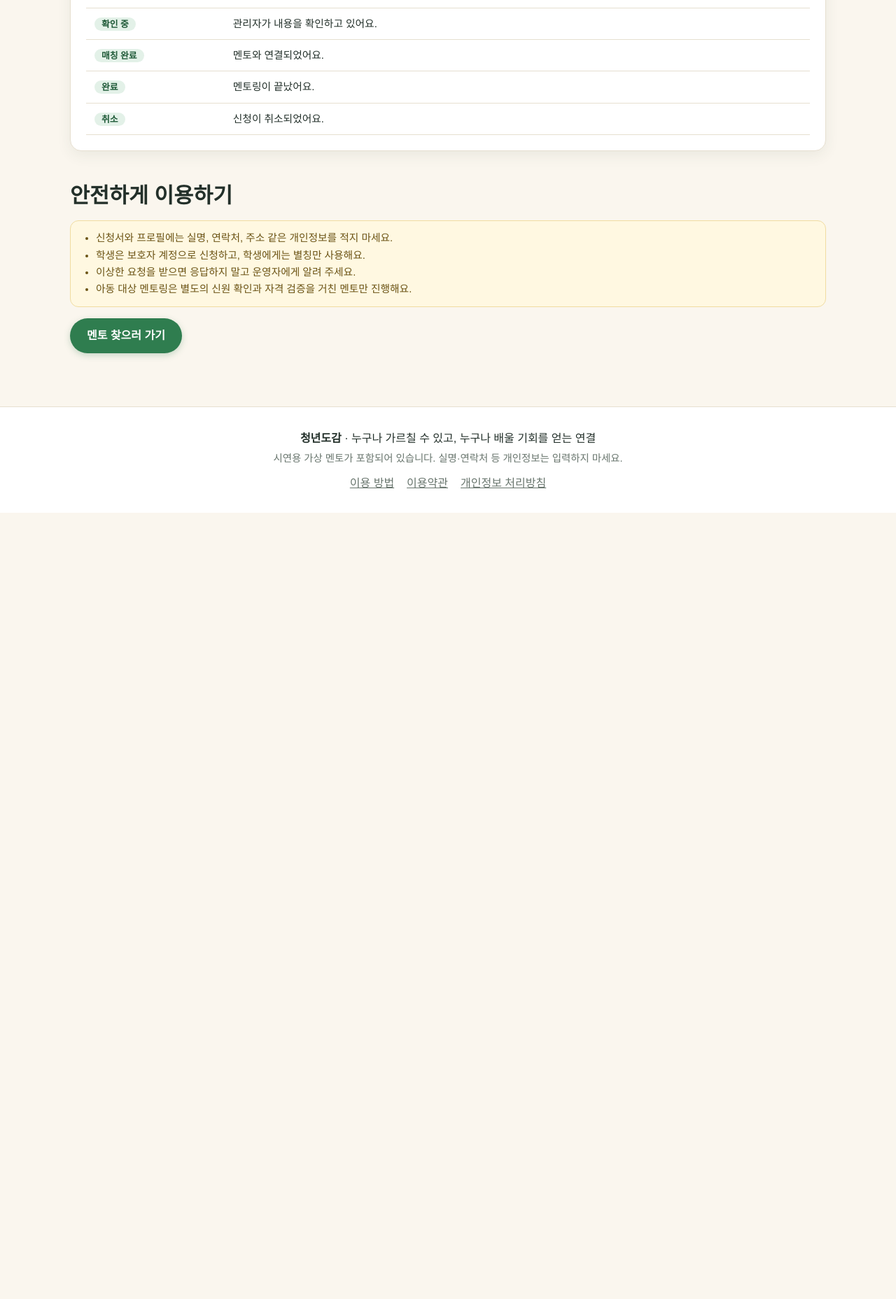
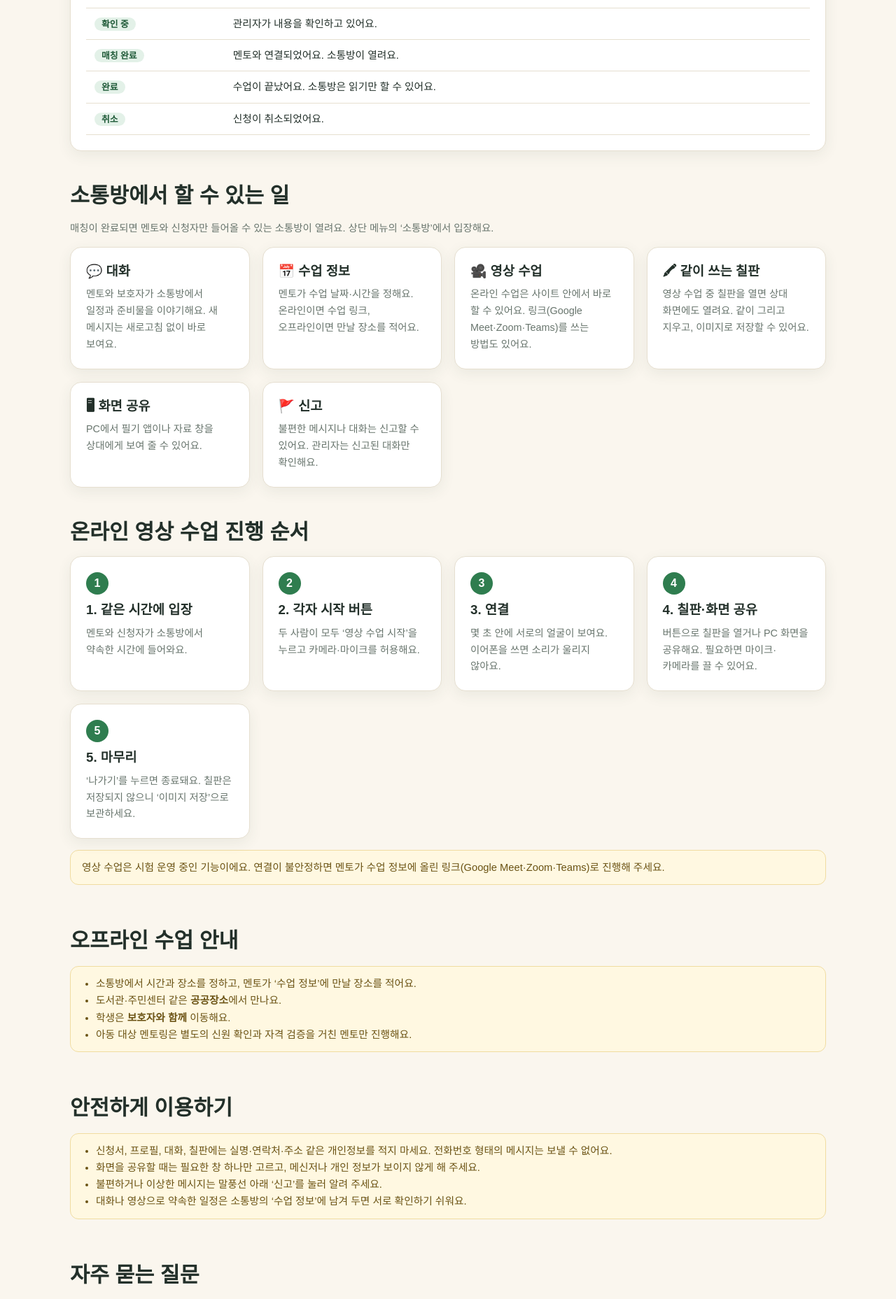
Before and after one commit to zwoo119/cheongdodogam, a React (Vite) app: page /how in a window 1280 px wide. Shown: the part 880-2737 px from the top of the page at 70% size. Before the commit the page ends 1613 px from the top, so only its background shows below. Built offline with nearby package versions, Linux system fonts and the light colour scheme; no server answers.

Commit message:
이용 방법 안내 보강

```diff
--- a/src/index.css
+++ b/src/index.css
@@ -187,3 +187,10 @@ html{-webkit-text-size-adjust:100%}
   .stage.split{grid-template-columns:1fr}
   .stage.split .vgrid{aspect-ratio:16/9;max-height:220px;width:100%}
 }
+.faq{display:grid;gap:10px;max-width:760px}
+.faq details{background:#fff;border:1px solid var(--ln);border-radius:14px;padding:4px 18px}
+.faq summary{cursor:pointer;font-weight:700;padding:12px 0;list-style:none;display:flex;justify-content:space-between;gap:12px}
+.faq summary::-webkit-details-marker{display:none}
+.faq summary::after{content:'＋';color:var(--g);font-weight:800}
+.faq details[open] summary::after{content:'－'}
+.faq p{margin:0 0 14px;color:var(--mu)}
--- a/src/pages/HowTo.jsx
+++ b/src/pages/HowTo.jsx
@@ -4,21 +4,54 @@ const MENTEE = [
   ['멘토 찾기', '분야, 활동 방식, 지원 언어로 원하는 멘토를 검색해요.'],
   ['프로필 확인', '소개, 가르칠 내용, 가능한 시간을 살펴봐요.'],
   ['1:1 신청', '학생 별칭과 희망 시간을 적어 신청서를 제출해요.'],
-  ['매칭 확인', '관리자 확인 후 신청 내역에서 상태가 바뀌어요.'],
+  ['관리자 매칭', '관리자가 확인한 뒤 ‘매칭 완료’로 바꾸면 소통방이 열려요.'],
 ]
 const MENTOR = [
   ['멘토 계정 가입', '가입할 때 ‘멘토’ 유형을 선택해요.'],
   ['프로필 등록', '전문 분야와 가능한 시간을 적어 등록해요.'],
   ['관리자 승인', '신원·자격 확인 후 승인되면 멘토 목록에 공개돼요.'],
-  ['멘토링 진행', '매칭된 학생과 약속한 방식으로 멘토링해요.'],
+  ['소통방에서 수업', '매칭이 완료되면 소통방에서 일정을 정하고 수업해요.'],
 ]
 const STATUS = [
   ['신청 접수', '신청서가 접수되었어요. 이 단계에서는 수정·취소할 수 있어요.'],
   ['확인 중', '관리자가 내용을 확인하고 있어요.'],
-  ['매칭 완료', '멘토와 연결되었어요.'],
-  ['완료', '멘토링이 끝났어요.'],
+  ['매칭 완료', '멘토와 연결되었어요. 소통방이 열려요.'],
+  ['완료', '수업이 끝났어요. 소통방은 읽기만 할 수 있어요.'],
   ['취소', '신청이 취소되었어요.'],
 ]
+const ROOM = [
+  ['💬 대화', '멘토와 보호자가 소통방에서 일정과 준비물을 이야기해요. 새 메시지는 새로고침 없이 바로 보여요.'],
+  ['📅 수업 정보', '멘토가 수업 날짜·시간을 정해요. 온라인이면 수업 링크, 오프라인이면 만날 장소를 적어요.'],
+  ['🎥 영상 수업', '온라인 수업은 사이트 안에서 바로 할 수 있어요. 링크(Google Meet·Zoom·Teams)를 쓰는 방법도 있어요.'],
+  ['🖍 같이 쓰는 칠판', '영상 수업 중 칠판을 열면 상대 화면에도 열려요. 같이 그리고 지우고, 이미지로 저장할 수 있어요.'],
+  ['🖥 화면 공유', 'PC에서 필기 앱이나 자료 창을 상대에게 보여 줄 수 있어요.'],
+  ['🚩 신고', '불편한 메시지나 대화는 신고할 수 있어요. 관리자는 신고된 대화만 확인해요.'],
+]
+const VIDEO = [
+  ['1. 같은 시간에 입장', '멘토와 신청자가 소통방에서 약속한 시간에 들어와요.'],
+  ['2. 각자 시작 버튼', '두 사람이 모두 ‘영상 수업 시작’을 누르고 카메라·마이크를 허용해요.'],
+  ['3. 연결', '몇 초 안에 서로의 얼굴이 보여요. 이어폰을 쓰면 소리가 울리지 않아요.'],
+  ['4. 칠판·화면 공유', '버튼으로 칠판을 열거나 PC 화면을 공유해요. 필요하면 마이크·카메라를 끌 수 있어요.'],
+  ['5. 마무리', '‘나가기’를 누르면 종료돼요. 칠판은 저장되지 않으니 ‘이미지 저장’으로 보관하세요.'],
+]
+const FAQ = [
+  ['카메라나 마이크가 안 켜져요', '주소창 왼쪽의 자물쇠 아이콘에서 카메라·마이크를 ‘허용’으로 바꿔 주세요. 다른 프로그램이나 탭이 카메라를 쓰고 있으면 닫고 다시 시도하세요.'],
+  ['영상이 서로 안 보여요', '두 사람이 같은 소통방에서 모두 ‘영상 수업 시작’을 눌렀는지 확인하세요. 학교·회사 와이파이에서는 연결이 막힐 수 있어요. 한쪽을 휴대폰 데이터로 바꾸거나, 멘토가 올려 둔 수업 링크를 이용해 주세요.'],
+  ['화면 공유 버튼이 없어요', '화면 공유는 PC의 Chrome·Edge 같은 브라우저에서만 쓸 수 있어요. 휴대폰에서는 종이 필기를 카메라로 비추거나 칠판을 이용해 주세요.'],
+  ['칠판 내용은 저장되나요?', '서버에는 저장되지 않아요. 수업 중에 ‘이미지 저장’을 눌러 내 기기에 보관하세요. 영상 수업을 나가면 칠판 내용은 사라져요.'],
+  ['수업이 녹화되나요?', '아니요. 영상과 음성은 두 사람의 기기끼리 직접 전달되며 서버에 저장되거나 녹화되지 않아요.'],
+  ['멘토는 신청을 언제 볼 수 있나요?', '관리자가 ‘매칭 완료’로 바꾼 뒤부터 멘토가 해당 신청과 소통방을 볼 수 있어요. 그 전에는 신청 내용이 멘토에게 보이지 않아요.'],
+  ['학생이 직접 가입하나요?', '아니요. 회원은 만 19세 이상 성인이에요. 학생은 보호자 계정으로 신청하고, 신청서에는 별칭만 적어요.'],
+  ['신청을 바꾸거나 취소하고 싶어요', '‘신청 내역’에서 상태가 ‘신청 접수’일 때 수정·취소할 수 있어요. 관리자가 확인 중이면 관리자에게 문의해 주세요.'],
+]
+
+function Steps({ items }) {
+  return (
+    <div className="grid steps">
+      {items.map(([t, d]) => <div key={t} className="card"><h3>{t}</h3><p className="muted" style={{ margin: 0 }}>{d}</p></div>)}
+    </div>
+  )
+}
 
 export default function HowTo() {
   return (
@@ -26,17 +59,13 @@ export default function HowTo() {
       <section className="sec">
         <h2>멘티 이용 방법</h2>
         <p className="muted">학생의 보호자, 또는 직접 배우고 싶은 성인이 이용해요.</p>
-        <div className="grid steps">
-          {MENTEE.map(([t, d]) => <div key={t} className="card"><h3>{t}</h3><p className="muted" style={{ margin: 0 }}>{d}</p></div>)}
-        </div>
+        <Steps items={MENTEE} />
       </section>
 
       <section className="sec">
         <h2>멘토 이용 방법</h2>
         <p className="muted">재능을 나누고 싶은 대학생, 직장인, 전문 강사, 지역 주민이 이용해요.</p>
-        <div className="grid steps">
-          {MENTOR.map(([t, d]) => <div key={t} className="card"><h3>{t}</h3><p className="muted" style={{ margin: 0 }}>{d}</p></div>)}
-        </div>
+        <Steps items={MENTOR} />
       </section>
 
       <section className="sec">
@@ -50,14 +79,52 @@ export default function HowTo() {
       </section>
 
       <section className="sec">
+        <h2>소통방에서 할 수 있는 일</h2>
+        <p className="muted">매칭이 완료되면 멘토와 신청자만 들어올 수 있는 소통방이 열려요. 상단 메뉴의 ‘소통방’에서 입장해요.</p>
+        <div className="grid">
+          {ROOM.map(([t, d]) => <div key={t} className="card"><h3>{t}</h3><p className="muted" style={{ margin: 0 }}>{d}</p></div>)}
+        </div>
+      </section>
+
+      <section className="sec">
+        <h2>온라인 영상 수업 진행 순서</h2>
+        <Steps items={VIDEO} />
+        <div className="notice">영상 수업은 시험 운영 중인 기능이에요. 연결이 불안정하면 멘토가 수업 정보에 올린 링크(Google Meet·Zoom·Teams)로 진행해 주세요.</div>
+      </section>
+
+      <section className="sec">
+        <h2>오프라인 수업 안내</h2>
+        <div className="notice">
+          <ul style={{ margin: 0, paddingLeft: 20 }}>
+            <li>소통방에서 시간과 장소를 정하고, 멘토가 ‘수업 정보’에 만날 장소를 적어요.</li>
+            <li>도서관·주민센터 같은 <strong>공공장소</strong>에서 만나요.</li>
+            <li>학생은 <strong>보호자와 함께</strong> 이동해요.</li>
+            <li>아동 대상 멘토링은 별도의 신원 확인과 자격 검증을 거친 멘토만 진행해요.</li>
+          </ul>
+        </div>
+      </section>
+
+      <section className="sec">
         <h2>안전하게 이용하기</h2>
         <div className="notice">
           <ul style={{ margin: 0, paddingLeft: 20 }}>
-            <li>신청서와 프로필에는 실명, 연락처, 주소 같은 개인정보를 적지 마세요.</li>
-            <li>학생은 보호자 계정으로 신청하고, 학생에게는 별칭만 사용해요.</li>
-            <li>이상한 요청을 받으면 응답하지 말고 운영자에게 알려 주세요.</li>
-            <li>아동 대상 멘토링은 별도의 신원 확인과 자격 검증을 거친 멘토만 진행해요.</li>
+            <li>신청서, 프로필, 대화, 칠판에는 실명·연락처·주소 같은 개인정보를 적지 마세요. 전화번호 형태의 메시지는 보낼 수 없어요.</li>
+            <li>화면을 공유할 때는 필요한 창 하나만 고르고, 메신저나 개인 정보가 보이지 않게 해 주세요.</li>
+            <li>불편하거나 이상한 메시지는 말풍선 아래 ‘신고’를 눌러 알려 주세요.</li>
+            <li>대화나 영상으로 약속한 일정은 소통방의 ‘수업 정보’에 남겨 두면 서로 확인하기 쉬워요.</li>
           </ul>
+        </div>
+      </section>
+
+      <section className="sec">
+        <h2>자주 묻는 질문</h2>
+        <div className="faq">
+          {FAQ.map(([q, a]) => (
+            <details key={q}>
+              <summary>{q}</summary>
+              <p>{a}</p>
+            </details>
+          ))}
         </div>
         <p><Link className="btn" to="/find">멘토 찾으러 가기</Link></p>
       </section>
```
